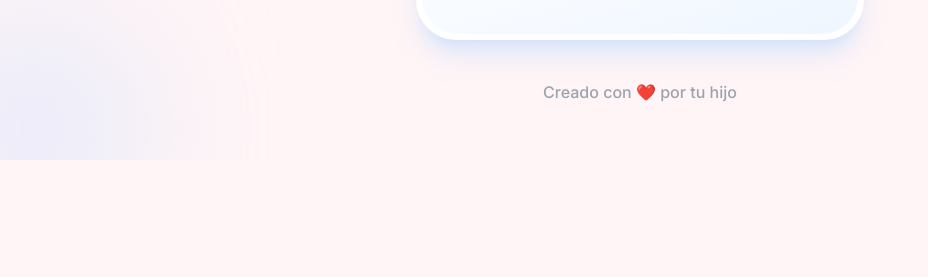
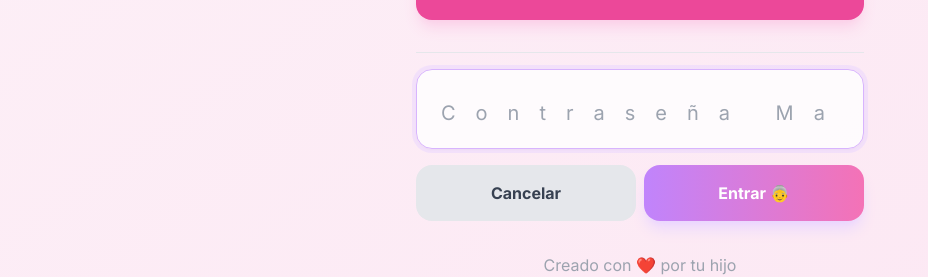
Before and after one commit to denihannmaturanabus/natura, a React (Vite) app: page / in a window 1280 px wide. Both pictures are taken after a click on the button "Entrar modo Mami 👵". Shown: the part 640-917 px from the top of the page, without its empty margins (0-928 px from the left). Before the commit the page ends 800 px from the top, so only its background shows below. Built offline with nearby package versions, Linux system fonts and the light colour scheme; no server answers.

Commit message:
Agregar contraseña 240103 para modo mami - Más seguridad para acceso de solo lectura

```diff
--- a/views/Login.tsx
+++ b/views/Login.tsx
@@ -9,6 +9,9 @@ interface LoginProps {
 const Login: React.FC<LoginProps> = ({ onLogin }) => {
   const [password, setPassword] = useState('');
   const [error, setError] = useState(false);
+  const [showMamiInput, setShowMamiInput] = useState(false);
+  const [mamiPassword, setMamiPassword] = useState('');
+  const [mamiError, setMamiError] = useState(false);
 
   const handleSubmit = (e: React.FormEvent) => {
     e.preventDefault();
@@ -21,8 +24,21 @@ const Login: React.FC<LoginProps> = ({ onLogin }) => {
     }
   };
 
-  const handleReadOnlyLogin = () => {
+  const handleMamiClick = () => {
+    setShowMamiInput(true);
+    setMamiPassword('');
+    setMamiError(false);
+  };
+
+  const handleMamiSubmit = (e: React.FormEvent) => {
+    e.preventDefault();
+    const readOnlyPassword = import.meta.env.VITE_READONLY_PASSWORD || '240103';
+    if (mamiPassword === readOnlyPassword) {
       onLogin('readonly', true);
+    } else {
+      setMamiError(true);
+      setTimeout(() => setMamiError(false), 500);
+    }
   };
 
   return (
@@ -58,13 +74,44 @@ const Login: React.FC<LoginProps> = ({ onLogin }) => {
         </form>
 
         <div className="pt-4 border-t border-gray-200">
+          {!showMamiInput ? (
             <button
-            onClick={handleReadOnlyLogin}
+              onClick={handleMamiClick}
               className="w-full h-16 lg:h-20 bg-gradient-to-r from-purple-400 to-pink-400 hover:from-purple-500 hover:to-pink-500 active:scale-[0.98] text-white rounded-2xl font-bold text-lg lg:text-xl shadow-lg shadow-purple-200 transition-all flex items-center justify-center gap-2"
             >
               <Eye size={24} />
               Entrar modo Mami 👵
             </button>
+          ) : (
+            <form onSubmit={handleMamiSubmit} className="space-y-4">
+              <div className={`relative transition-transform ${mamiError ? 'animate-bounce' : ''}`}>
+                <input
+                  type="password"
+                  value={mamiPassword}
+                  onChange={(e) => setMamiPassword(e.target.value)}
+                  placeholder="Contraseña Mami"
+                  className="w-full h-16 lg:h-20 px-6 pt-2 bg-white/80 border border-purple-200 rounded-2xl shadow-sm focus:ring-4 focus:ring-purple-200/50 focus:border-purple-300 outline-none text-center text-lg lg:text-xl tracking-[1em] transition-all"
+                  autoFocus
+                />
+                {mamiError && <p className="text-center text-red-500 mt-2 font-medium">Contraseña incorrecta</p>}
+              </div>
+              <div className="flex gap-2">
+                <button
+                  type="button"
+                  onClick={() => setShowMamiInput(false)}
+                  className="flex-1 h-14 bg-gray-200 hover:bg-gray-300 text-gray-700 rounded-2xl font-bold text-base transition-all"
+                >
+                  Cancelar
+                </button>
+                <button
+                  type="submit"
+                  className="flex-1 h-14 bg-gradient-to-r from-purple-400 to-pink-400 hover:from-purple-500 hover:to-pink-500 text-white rounded-2xl font-bold text-base shadow-lg shadow-purple-200 transition-all"
+                >
+                  Entrar 👵
+                </button>
+              </div>
+            </form>
+          )}
         </div>
 
         <p className="text-center text-gray-400 text-sm lg:text-base">
```
Also changed, not shown: 1 other file (tests, documents, lock files or other folders). Lines whose indentation alone changed are shown as unchanged.
